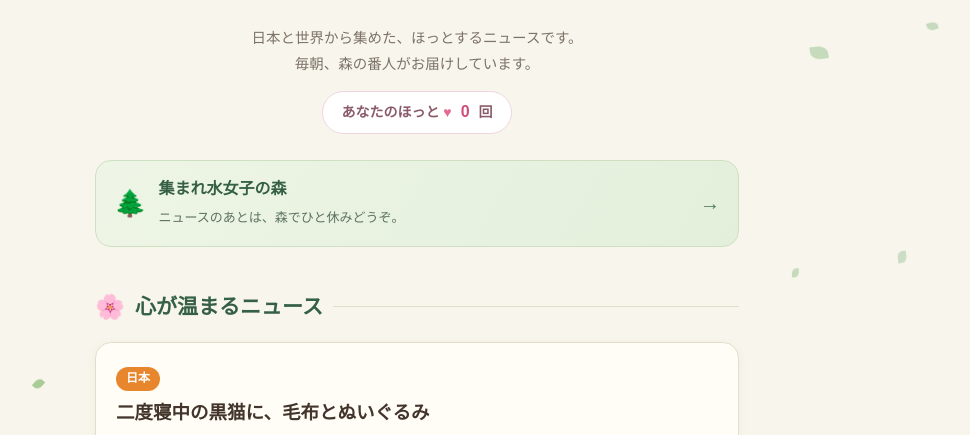
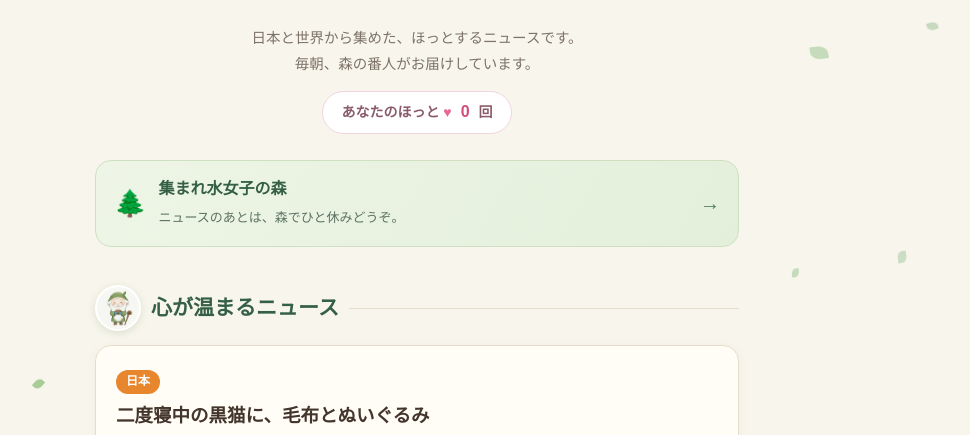
Before and after one commit to ankantakeshi-design/hotto-news, a plain HTML site: page index.html in a window 1280 px wide. Shown: the part 309-744 px from the top of the page, without its empty margins (223-1193 px from the left). Drawn offline with Linux system fonts and the light colour scheme; no server answers.

Commit message:
category keeper illustrations, daily rotation

```diff
--- a/index.html
+++ b/index.html
@@ -75,6 +75,8 @@
   section{margin-top:38px;}
   .cat-head{display:flex;align-items:center;gap:10px;margin-bottom:14px;}
   .cat-head .icon{font-size:24px;}
+  .cat-head .cat-keeper{width:46px;height:46px;border-radius:50%;object-fit:cover;
+    border:2px solid #fff;box-shadow:0 2px 8px rgba(70,100,60,.16);background:#fff;display:block;}
   .cat-head h2{font-size:21px;font-weight:800;color:var(--green-deep);}
   .cat-head .rule{flex:1;height:1px;background:var(--line);}
   article{
@@ -235,7 +237,16 @@
     var head = document.createElement('div');
     head.className = 'cat-head';
     head.innerHTML = '<span class="icon"></span><h2></h2><span class="rule"></span>';
-    head.querySelector('.icon').textContent = cat.icon;
+    var iconSpan = head.querySelector('.icon');
+    var jnow = new Date();
+    var jjst = new Date(jnow.getTime() + (9 * 60 + jnow.getTimezoneOffset()) * 60000);
+    var jday = Math.floor(Date.UTC(jjst.getFullYear(), jjst.getMonth(), jjst.getDate()) / 86400000);
+    var kimg2 = document.createElement('img');
+    kimg2.className = 'cat-keeper';
+    kimg2.alt = '森の番人';
+    kimg2.src = 'keeper-' + (((jday + ci) % 7) + 1) + '.webp';
+    kimg2.onerror = function(){ iconSpan.textContent = cat.icon; };
+    iconSpan.appendChild(kimg2);
     head.querySelector('h2').textContent = cat.name;
     sec.appendChild(head);
     cat.items.forEach(function(it, ii){
```
